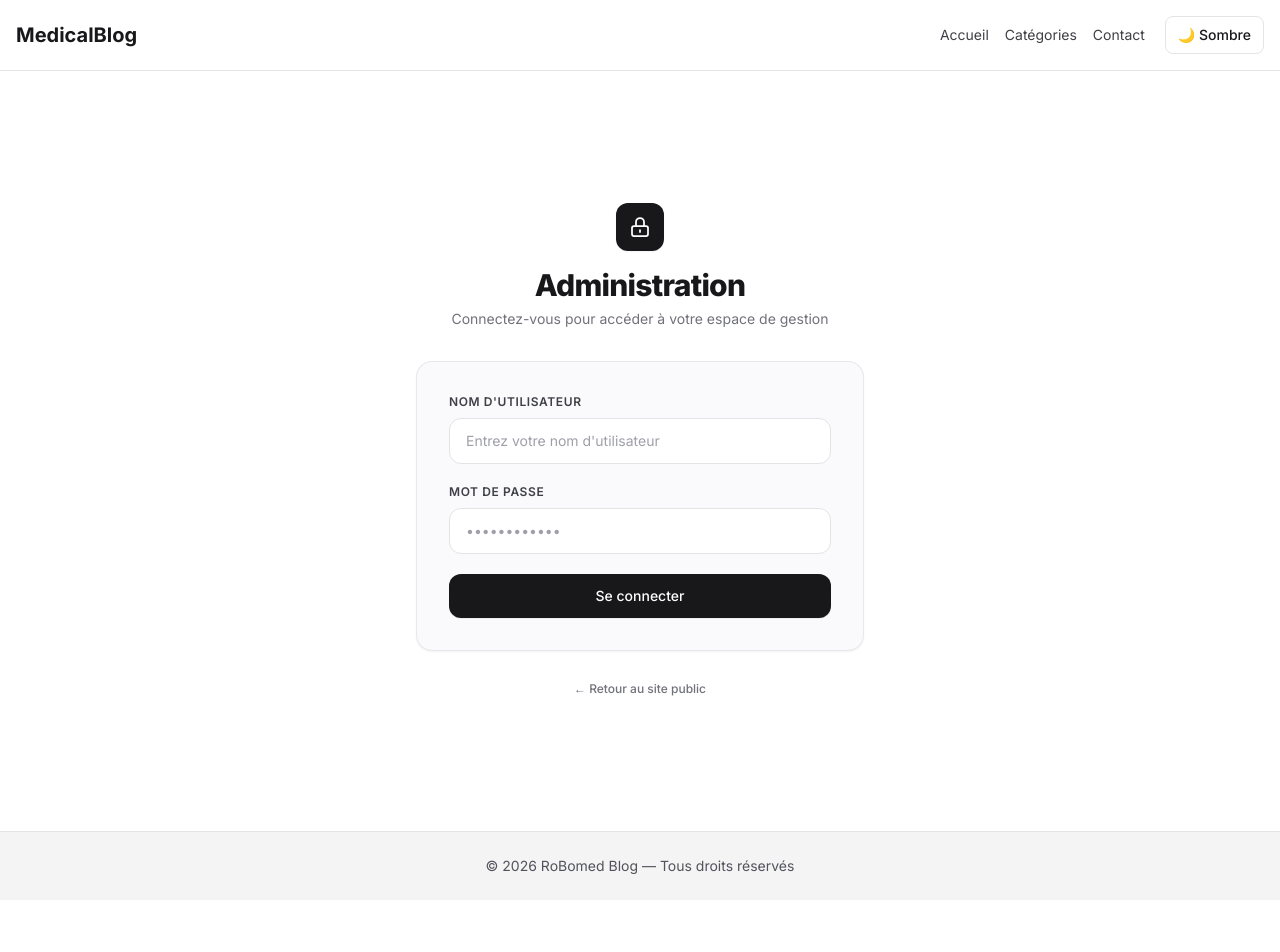
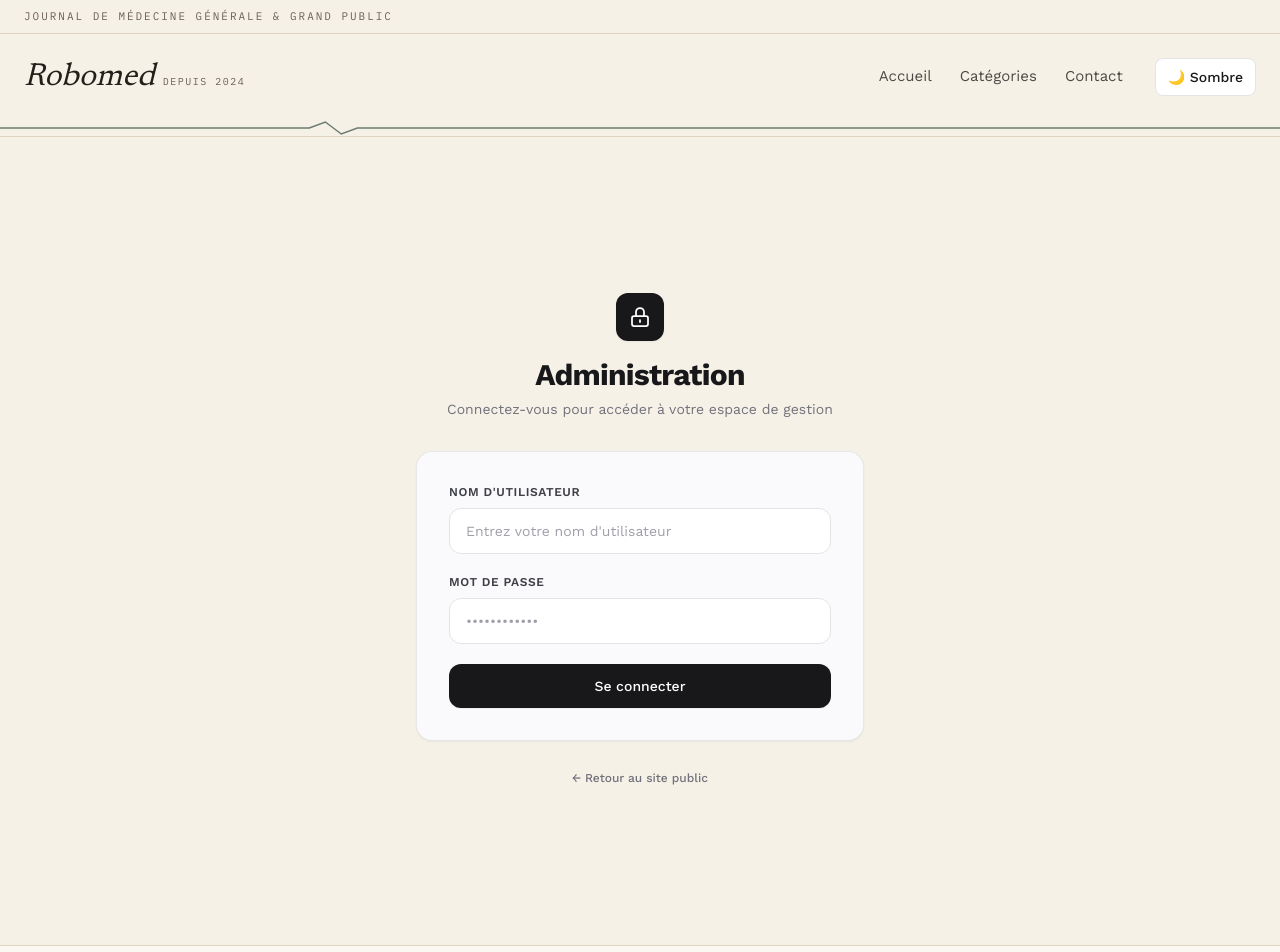
Before and after one commit to Billy-Crawford/BlogMedecine-Front, a Next.js app: page /admin/login in a window 1280 px wide. Shown: the top 952 px of the page. Before the commit the page ends 900 px from the top, so only its background shows below. Built offline with nearby package versions, Linux system fonts and the light colour scheme.

Commit message:
refacto blobal et layout

```diff
--- a/src/app/globals.css
+++ b/src/app/globals.css
@@ -7,33 +7,60 @@
 @custom-variant dark (&:where(.dark, .dark *));
 
 /* =========================================================
-   VARIABLES DU THÈME
+   VARIABLES DU THÈME — "Cabinet éditorial"
+   Palette papier / encre / pin / brique / moutarde
    ========================================================= */
 
 :root {
-  --background: #ffffff;
-  --foreground: #18181b;
+  /* Papier & encre */
+  --background: #f6f1e7;
+  --foreground: #231f1b;
 
-  --card: #ffffff;
-  --card-foreground: #18181b;
+  /* Surfaces (cartes, encarts) */
+  --card: #fbf8f1;
+  --card-foreground: #231f1b;
 
-  --muted: #f4f4f5;
-  --muted-foreground: #71717a;
+  /* Tons neutres / discrets */
+  --muted: #ede6d6;
+  --muted-foreground: #6b6154;
 
-  --border: #e4e4e7;
+  /* Traits & séparateurs */
+  --border: #ddd3c0;
+
+  /* Pin profond — couleur dominante (nav, liens, blocs pleins) */
+  --primary: #2f4b3c;
+  --primary-foreground: #f6f1e7;
+
+  /* Brique — accent humain, usage rare (tags, hover, citations) */
+  --accent: #a8522f;
+  --accent-foreground: #f6f1e7;
+
+  /* Moutarde — highlights, séparateurs */
+  --gold: #c89b3c;
 }
 
 .dark {
-  --background: #09090b;
-  --foreground: #f4f4f5;
+  /* Le cabinet la nuit — pas de noir pur, un charbon vert profond */
+  --background: #1c1f1a;
+  --foreground: #f1ead9;
 
-  --card: #18181b;
-  --card-foreground: #f4f4f5;
+  --card: #23271f;
+  --card-foreground: #f1ead9;
 
-  --muted: #27272a;
-  --muted-foreground: #a1a1aa;
+  --muted: #2b2f26;
+  --muted-foreground: #a79c88;
 
-  --border: #3f3f46;
+  --border: #3a3f34;
+
+  /* Pin éclairci pour rester lisible sur fond sombre */
+  --primary: #8fb89a;
+  --primary-foreground: #12140f;
+
+  /* Brique réchauffée pour la nuit */
+  --accent: #e08a5b;
+  --accent-foreground: #1c1f1a;
+
+  --gold: #d9b75a;
 }
 
 /* =========================================================
@@ -52,8 +79,17 @@
 
   --color-border: var(--border);
 
-  --font-sans: var(--font-geist-sans);
-  --font-mono: var(--font-geist-mono);
+  --color-primary: var(--primary);
+  --color-primary-foreground: var(--primary-foreground);
+
+  --color-accent: var(--accent);
+  --color-accent-foreground: var(--accent-foreground);
+
+  --color-gold: var(--gold);
+
+  --font-sans: var(--font-sans);
+  --font-display: var(--font-display);
+  --font-mono: var(--font-mono);
 }
 
 /* =========================================================
@@ -78,6 +114,9 @@ body {
   background-color: var(--background);
   color: var(--foreground);
 
+  font-feature-settings: "liga" 1, "kern" 1;
+  -webkit-font-smoothing: antialiased;
+
   transition:
     background-color 0.3s ease,
     color 0.3s ease;
@@ -88,11 +127,32 @@ body {
    ========================================================= */
 
 ::selection {
-  background: #18181b;
-  color: white;
+  background: #2f4b3c;
+  color: #f6f1e7;
 }
 
 .dark ::selection {
-  background: #f4f4f5;
-  color: #18181b;
+  background: #e7dfc9;
+  color: #1c1f1a;
 }
+
+/* =========================================================
+   FOCUS CLAVIER — visible, cohérent avec la palette
+   ========================================================= */
+
+:focus-visible {
+  outline: 2px solid var(--accent);
+  outline-offset: 3px;
+}
+
+/* =========================================================
+   MOTION — respecte les préférences système
+   ========================================================= */
+
+@media (prefers-reduced-motion: reduce) {
+  * {
+    animation-duration: 0.01ms !important;
+    animation-iteration-count: 1 !important;
+    transition-duration: 0.01ms !important;
+  }
+}
--- a/src/app/layout.tsx
+++ b/src/app/layout.tsx
@@ -1,17 +1,32 @@
 import "./globals.css";
 import type { Metadata } from "next";
-import { Inter } from "next/font/google";
+import { Newsreader, Work_Sans, IBM_Plex_Mono } from "next/font/google";
 import Link from "next/link";
 
 import ThemeProvider from "@/components/ThemeProvider";
 import ThemeToggle from "@/components/ThemeToggle";
 
-const inter = Inter({
+const display = Newsreader({
   subsets: ["latin"],
+  style: ["normal", "italic"],
+  weight: ["400", "500", "600"],
+  variable: "--font-display",
+});
+
+const sans = Work_Sans({
+  subsets: ["latin"],
+  weight: ["400", "500", "600", "700"],
+  variable: "--font-sans",
+});
+
+const mono = IBM_Plex_Mono({
+  subsets: ["latin"],
+  weight: ["400", "500"],
+  variable: "--font-mono",
 });
 
 export const metadata: Metadata = {
-  title: "RoBomed Blog",
+  title: "RoBomed — Journal de médecine",
   description: "Blog médical RoBomed",
 };
 
@@ -21,71 +36,47 @@ export default function RootLayout({
   children: React.ReactNode;
 }>) {
   return (
-    <html lang="fr" suppressHydrationWarning>
-      <body className={inter.className}>
+    <html
+      lang="fr"
+      suppressHydrationWarning
+      className={`${display.variable} ${sans.variable} ${mono.variable}`}
+    >
+      <body className="font-sans antialiased">
         <ThemeProvider>
-          <div
+          <div className="min-h-screen flex flex-col bg-background text-foreground transition-colors duration-300">
+            {/* ================= NAVBAR ================= */}
+
+            <header className="bg-background transition-colors duration-300">
+              {/* Bandeau supérieur — repère mono, discret */}
+              <div className="border-b border-border">
+                <div className="container mx-auto px-4 sm:px-6">
+                  <p className="font-mono text-[11px] tracking-[0.18em] uppercase text-muted-foreground py-2">
+                    Journal de médecine générale &amp; grand public
+                  </p>
+                </div>
+              </div>
+
+              <nav
                 className="
-              min-h-screen
-              flex
-              flex-col
-              bg-white
-              text-zinc-900
-              dark:bg-zinc-950
-              dark:text-zinc-100
-              transition-colors
-              duration-300
+                  container mx-auto px-4 sm:px-6 py-6
+                  flex flex-col gap-4
+                  sm:flex-row sm:items-center sm:justify-between
                 "
               >
-            {/* ================= NAVBAR ================= */}
-
-            <header
-              className="
-                border-b
-                border-zinc-200
-                dark:border-zinc-800
-                bg-white
-                dark:bg-zinc-950
-                transition-colors
-                duration-300
-              "
-            >
-              <nav
-                className="
-                  container
-                  mx-auto
-                  px-4
-                  py-4
-                  flex
-                  justify-between
-                  items-center
-                "
-              >
-                <Link
-                  href="/"
-                  className="
-                    text-xl
-                    font-bold
-                    text-zinc-900
-                    dark:text-zinc-100
-                    transition-colors
-                  "
-                >
-                  MedicalBlog
+                <Link href="/" className="group inline-flex items-baseline gap-2 w-fit">
+                  <span className="font-display italic text-[28px] sm:text-[32px] leading-none text-foreground group-hover:text-primary transition-colors">
+                    Robomed
+                  </span>
+                  <span className="font-mono text-[10px] tracking-[0.15em] uppercase text-muted-foreground hidden sm:inline">
+                    depuis 2024
+                  </span>
                 </Link>
 
-                <div className="flex items-center gap-5">
-                  <ul className="flex gap-4 text-sm">
+                <ul className="flex flex-wrap items-center gap-x-7 gap-y-2 text-[15px]">
                   <li>
                     <Link
                       href="/"
-                        className="
-                          text-zinc-700
-                          dark:text-zinc-300
-                          hover:text-zinc-950
-                          dark:hover:text-white
-                          transition-colors
-                        "
+                      className="text-foreground/80 hover:text-primary transition-colors"
                     >
                       Accueil
                     </Link>
@@ -94,13 +85,7 @@ export default function RootLayout({
                   <li>
                     <Link
                       href="/categories"
-                        className="
-                          text-zinc-700
-                          dark:text-zinc-300
-                          hover:text-zinc-950
-                          dark:hover:text-white
-                          transition-colors
-                        "
+                      className="text-foreground/80 hover:text-primary transition-colors"
                     >
                       Catégories
                     </Link>
@@ -109,58 +94,71 @@ export default function RootLayout({
                   <li>
                     <Link
                       href="/contact"
-                        className="
-                          text-zinc-700
-                          dark:text-zinc-300
-                          hover:text-zinc-950
-                          dark:hover:text-white
-                          transition-colors
-                        "
+                      className="text-foreground/80 hover:text-primary transition-colors"
                     >
                       Contact
                     </Link>
                   </li>
+
+                  <li className="ml-1">
+                    <ThemeToggle />
+                  </li>
                 </ul>
+              </nav>
 
-                  <ThemeToggle />
+              {/* Trait "signe vital" — signature de la marque */}
+              <div className="border-b border-border">
+                <svg
+                  viewBox="0 0 1200 24"
+                  preserveAspectRatio="none"
+                  className="w-full h-4 text-primary/70"
+                  aria-hidden="true"
+                >
+                  <polyline
+                    points="0,12 260,12 290,12 305,3 320,21 335,12 360,12 1200,12"
+                    fill="none"
+                    stroke="currentColor"
+                    strokeWidth="1.5"
+                    vectorEffect="non-scaling-stroke"
+                  />
+                </svg>
               </div>
-              </nav>
             </header>
 
             {/* ================= CONTENU ================= */}
 
-            <main
-              className="
-                flex-grow
-                container
-                mx-auto
-                w-full
-                py-10
-                px-4
-              "
-            >
+            <main className="flex-grow container mx-auto w-full px-4 sm:px-6 py-12 sm:py-16">
               {children}
             </main>
 
             {/* ================= FOOTER ================= */}
 
-            <footer
-              className="
-                bg-zinc-100
-                dark:bg-zinc-900
-                border-t
-                border-zinc-200
-                dark:border-zinc-800
-                py-6
-                text-center
-                text-sm
-                text-zinc-600
-                dark:text-zinc-400
-                transition-colors
-                duration-300
-              "
+            <footer className="bg-card border-t border-border transition-colors duration-300">
+              <div className="container mx-auto px-4 sm:px-6 py-10">
+                <svg
+                  viewBox="0 0 1200 24"
+                  preserveAspectRatio="none"
+                  className="w-full h-3 text-accent/50 mb-6"
+                  aria-hidden="true"
                 >
+                  <polyline
+                    points="0,12 540,12 560,12 575,4 590,20 605,12 620,12 1200,12"
+                    fill="none"
+                    stroke="currentColor"
+                    strokeWidth="1.5"
+                    vectorEffect="non-scaling-stroke"
+                  />
+                </svg>
+
+                <div className="flex flex-col sm:flex-row sm:items-center sm:justify-between gap-3">
+                  <span className="font-display italic text-lg text-foreground/90">
+                    Robomed
+                  </span>
+                  <p className="font-mono text-[11px] tracking-[0.1em] uppercase text-muted-foreground">
                     © {new Date().getFullYear()} RoBomed Blog — Tous droits réservés
+                  </p>
+                </div>
+              </div>
             </footer>
           </div>
         </ThemeProvider>
```
Lines whose indentation alone changed are shown as unchanged.
